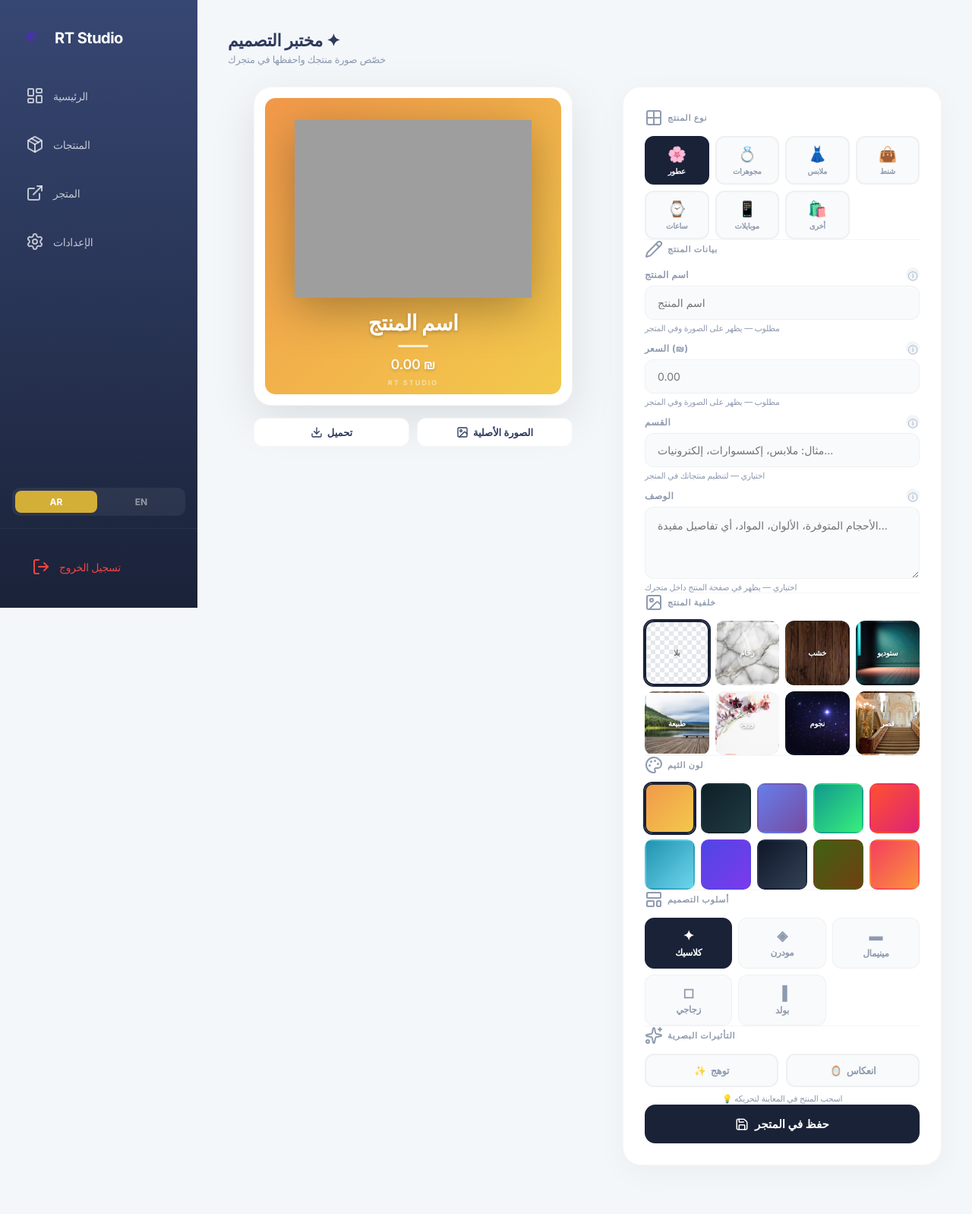
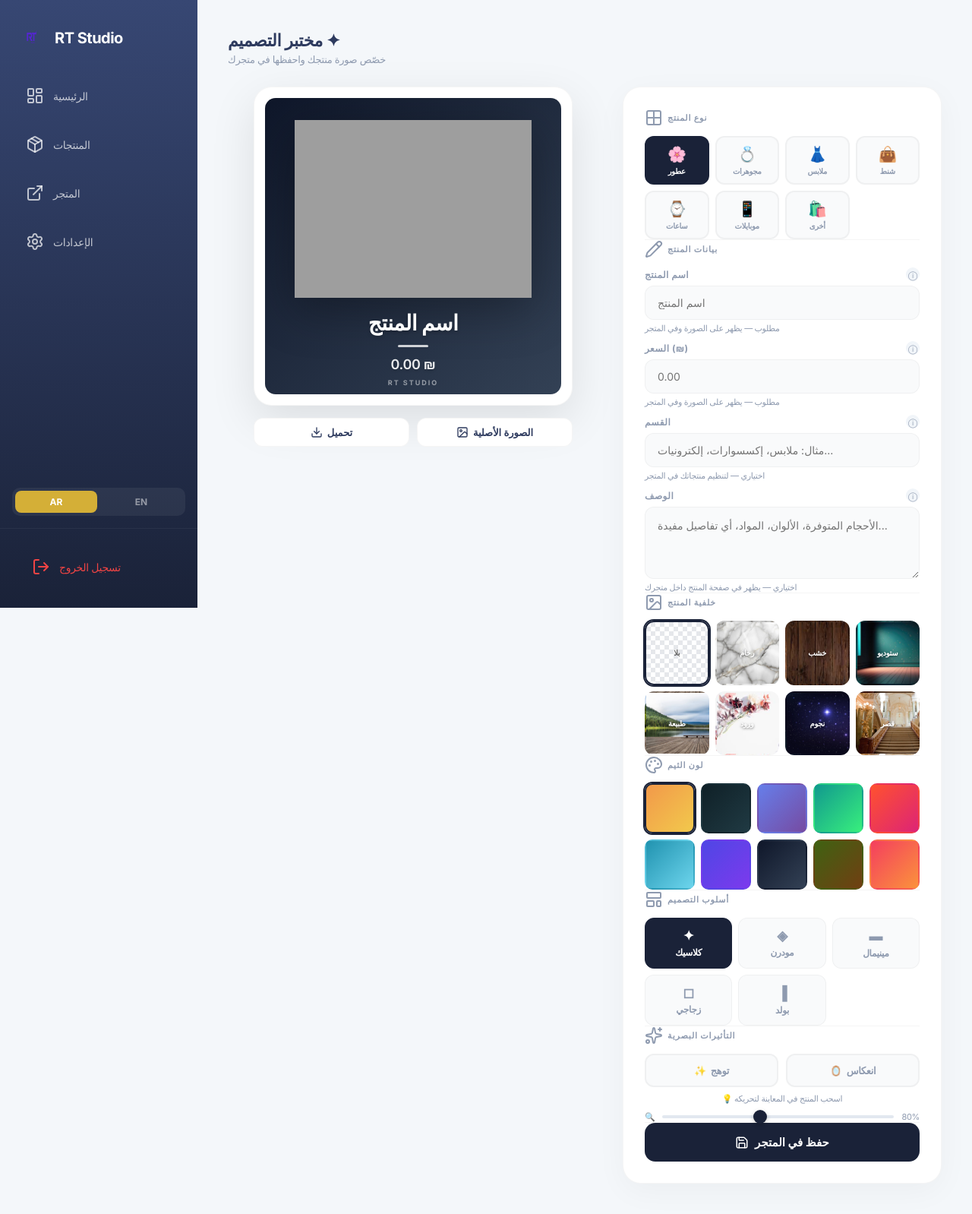
Before and after one commit to rabebar/ramallah-time, a Flask app: template templates/result.html in a window 1280 px wide. Shown: the whole page at 76% size. Before the commit the page ends 1505 px from the top, so only its background shows below. Run offline with Flask 3, Linux system fonts and the light colour scheme; the template is opened without the code that fills it, so the values that code supplies are empty; grey boxes are pictures that could not be loaded.

Commit message:
fix: midnight default theme, zoom slider, effect buttons

```diff
--- a/templates/result.html
+++ b/templates/result.html
@@ -180,6 +180,13 @@
   #prod-img { cursor: grab; }
   #prod-img:active { cursor: grabbing; }
 
+  /* Zoom slider */
+  .zoom-row { display: flex; align-items: center; gap: 10px; margin-top: 10px; }
+  .zoom-label { font-size: 11px; color: var(--text-muted); white-space: nowrap; }
+  .zoom-slider { flex: 1; -webkit-appearance: none; appearance: none; height: 4px; border-radius: 4px; background: #e2e8f0; outline: none; cursor: pointer; }
+  .zoom-slider::-webkit-slider-thumb { -webkit-appearance: none; width: 18px; height: 18px; border-radius: 50%; background: var(--navy-deep); cursor: pointer; box-shadow: 0 2px 6px rgba(0,0,0,0.2); }
+  .zoom-slider::-moz-range-thumb { width: 18px; height: 18px; border-radius: 50%; background: var(--navy-deep); cursor: pointer; border: none; }
+
   /* Effects toggles */
   .effects-row { display: flex; gap: 10px; }
   .effect-toggle {
@@ -241,7 +248,7 @@
   <!-- Preview -->
   <div class="preview-sticky-wrap">
     <div class="canvas-frame">
-      <div id="capture-area" class="post-main-canvas theme-gold style-elegant">
+      <div id="capture-area" class="post-main-canvas theme-midnight style-elegant">
         <img id="prod-img" src="{{ url_for('static', filename='uploads/' + filename) }}" alt="Product">
         <div id="dynamic-content-wrap" style="width:100%;display:contents;">
           <div id="prod-title" data-ar="اسم المنتج" data-en="Product Name">اسم المنتج</div>
@@ -275,7 +282,7 @@
         <input type="hidden" name="image_url" value="{{ filename }}">
         <input type="hidden" name="original_image_url" value="{{ original_filename }}">
         <input type="hidden" name="template_style" id="hiddenStyle" value="elegant">
-        <input type="hidden" name="theme" id="hiddenTheme" value="gold">
+        <input type="hidden" name="theme" id="hiddenTheme" value="midnight">
         <input type="hidden" name="background" id="hiddenBackground" value="none">
         <input type="hidden" name="product_category" id="hiddenCategory" value="other">
         <input type="hidden" name="pos_x" id="hiddenPosX" value="0">
@@ -480,6 +487,11 @@
             </div>
           </div>
           <div class="drag-hint" data-ar="💡 اسحب المنتج في المعاينة لتحريكه" data-en="💡 Drag the product in preview to reposition">💡 اسحب المنتج في المعاينة لتحريكه</div>
+          <div class="zoom-row">
+            <span class="zoom-label">🔍</span>
+            <input type="range" class="zoom-slider" id="zoomSlider" min="30" max="150" value="80" oninput="applyZoom(this.value)">
+            <span class="zoom-label" id="zoomVal">80%</span>
+          </div>
         </div>
 
         <div class="divider-line"></div>
@@ -697,6 +709,20 @@
     window.addEventListener('touchend', onEnd);
   })();
 
+  // Zoom slider
+  function applyZoom(val) {
+    const img = document.getElementById('prod-img');
+    document.getElementById('zoomVal').textContent = val + '%';
+    const pct = val / 100;
+    img.style.maxWidth = (pct * 100) + '%';
+    img.style.maxHeight = (pct * 100) + '%';
+  }
+
+  // تطبيق الزوم الافتراضي عند التحميل
+  window.addEventListener('DOMContentLoaded', () => {
+    applyZoom(document.getElementById('zoomSlider').value);
+  });
+
   const savedLang = localStorage.getItem('rt_lang') || 'ar';
   document.documentElement.lang = savedLang;
   applyPlaceholders();
```
